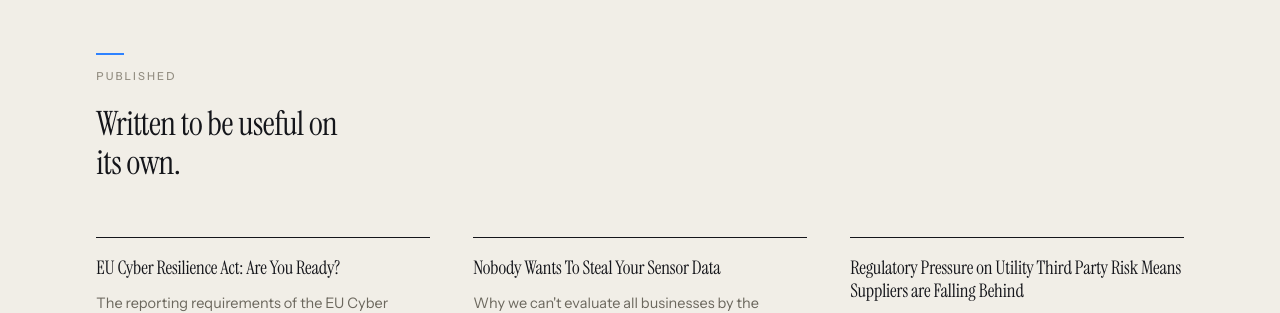
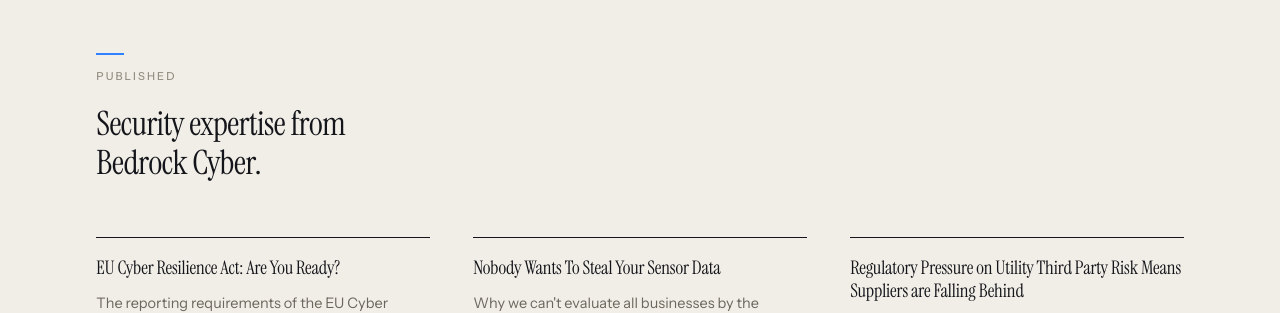
Before and after one commit to alibaabaa/alibaabaa.github.io, a Jekyll site: the page built from index.html, in a window 1280 px wide. Shown: the part 1227-1540 px from the top of the page. Built offline with Jekyll 4.4.1, drawn with Linux system fonts in a browser that asks for light colours.

Commit message:
Improve article subheading

```diff
--- a/index.html
+++ b/index.html
@@ -74,7 +74,7 @@
     <div class="wrap stratum__inner">
       <div class="u-reveal" style="--i:0">
         <p class="eyebrow label">Published</p>
-        <p class="lede lede--tight" id="pov-lede">Written to be useful on its own.</p>
+        <p class="lede lede--tight" id="pov-lede">Security expertise from Bedrock&nbsp;Cyber.</p>
       </div>
 
       <div class="article-grid">
--- a/writing/index.html
+++ b/writing/index.html
@@ -1,6 +1,6 @@
 ---
 layout: page
-title: Written to be useful on its own.
+title: Security expertise from Bedrock&nbsp;Cyber.
 eyebrow: Writing
 permalink: /writing/
 description: >-
```
